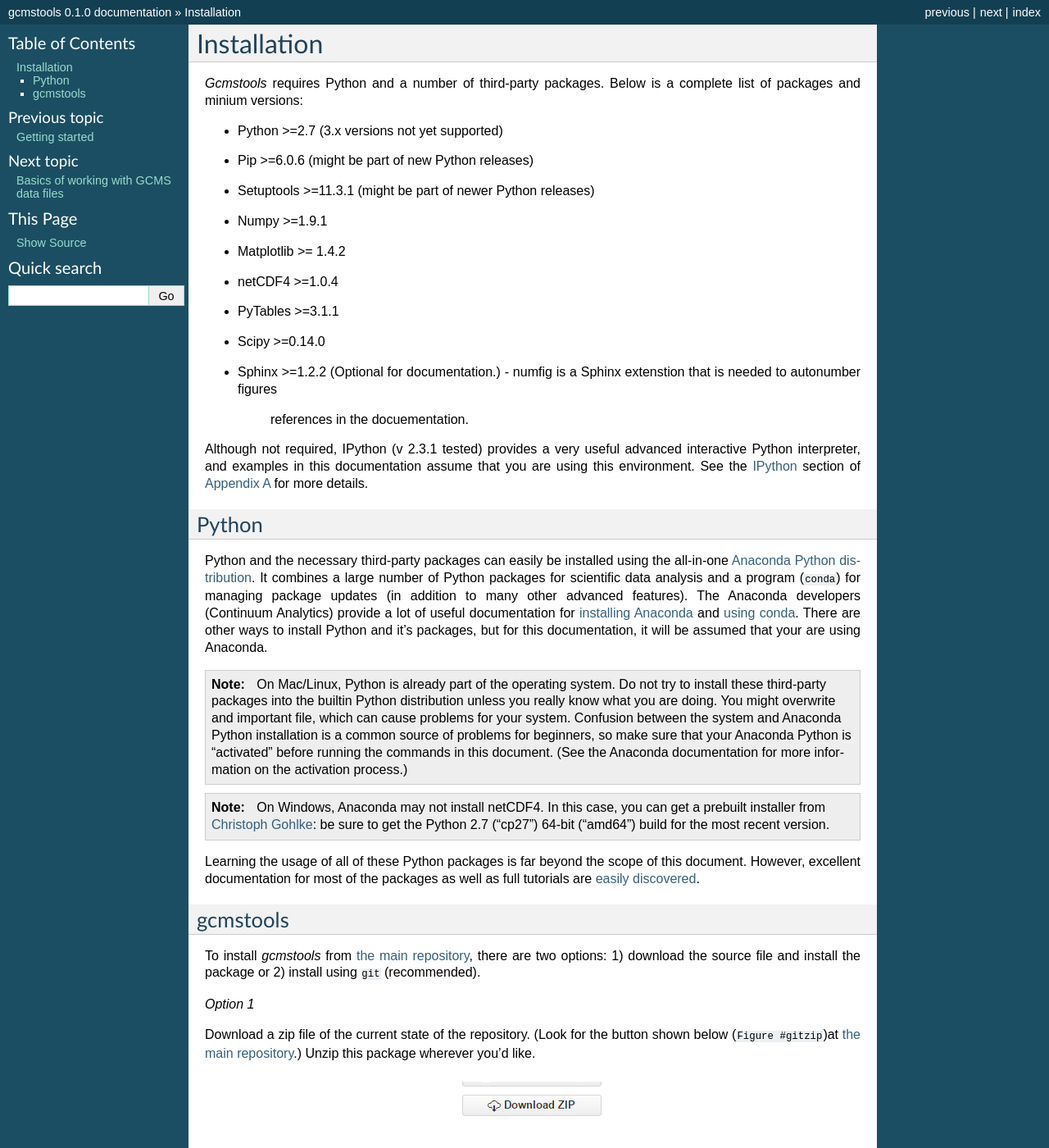
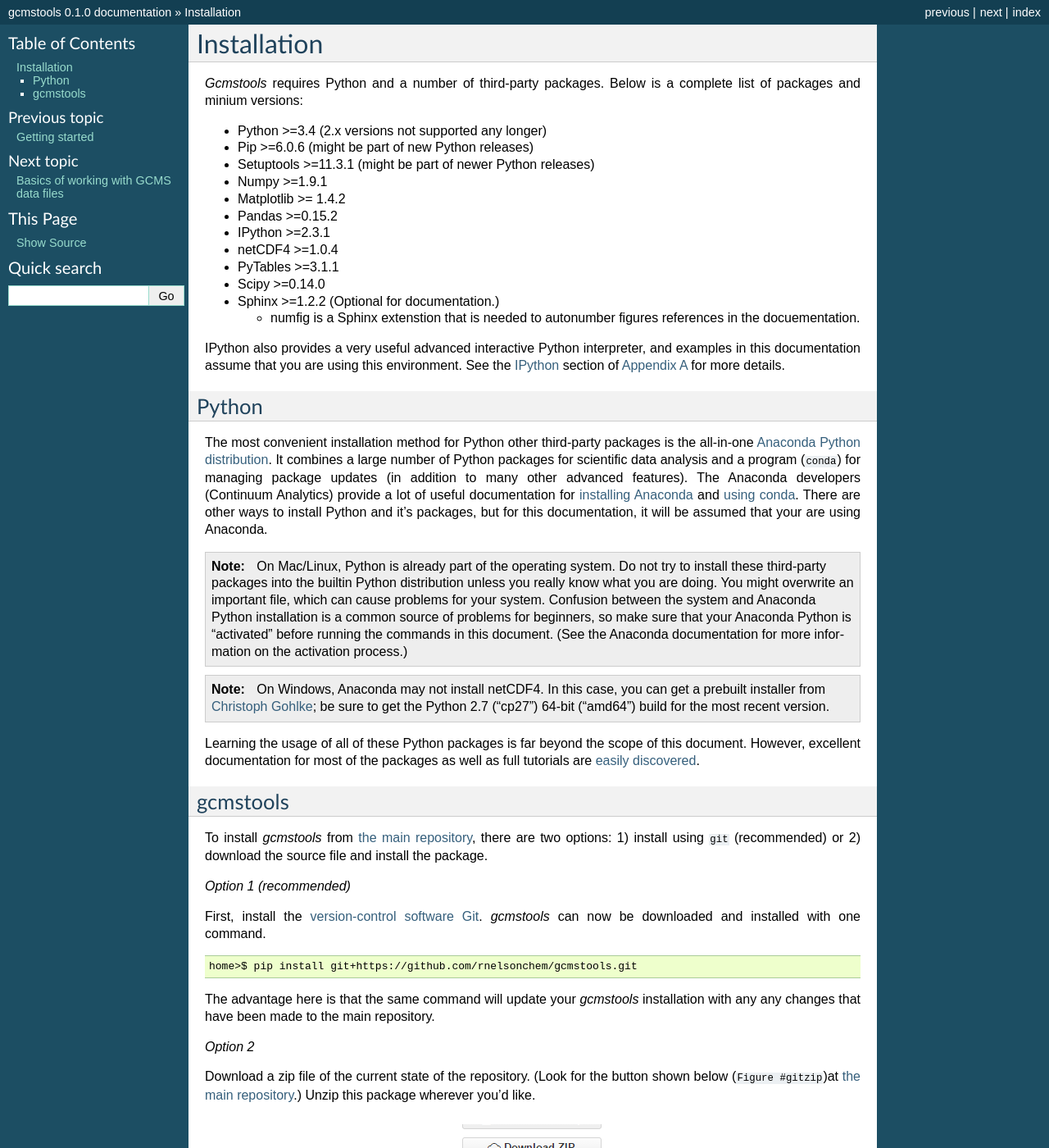
Before and after one commit to rnelsonchem/gcmstools, a Sphinx documentation site: the page built from docs/install.rst, in a window 1280 px wide and 1400 px high. Shown: the whole window at 82% size. Built offline with Sphinx 7.4.7, drawn with Linux system fonts in a browser that asks for light colours; cross-references to code outside the pages are shown as plain code; some of the changed text lies outside the part shown.

Commit message:
Update installation docs and setup.py
Updated the installation documentation to reflect extra package dependencies.
Also added these dependencies into setup.py.

```diff
--- a/docs/install.rst
+++ b/docs/install.rst
@@ -6,40 +6,43 @@
 *Gcmstools* requires Python and a number of third-party packages. Below is a
 complete list of packages and minium versions:
 
-* Python >=2.7 (3.x versions not yet supported)
+* Python >=3.4 (2.x versions not supported any longer)
 * Pip >=6.0.6 (might be part of new Python releases)
 * Setuptools >=11.3.1 (might be part of newer Python releases)
 * Numpy >=1.9.1
 * Matplotlib >= 1.4.2
+* Pandas >=0.15.2
+* IPython >=2.3.1
 * netCDF4 >=1.0.4
 * PyTables >=3.1.1
 * Scipy >=0.14.0
 * Sphinx >=1.2.2 (Optional for documentation.)
-  - numfig is a Sphinx extenstion that is needed to autonumber figures
+
+  * numfig is a Sphinx extenstion that is needed to autonumber figures
     references in the docuementation.
 
-Although not required, IPython (v 2.3.1 tested) provides a very useful
-advanced interactive Python interpreter, and examples in this documentation
-assume that you are using this environment. See the :ref:`ipython` section of
-:doc:`Appendix A <appendA>` for more details.
+IPython also provides a very useful advanced interactive Python interpreter,
+and examples in this documentation assume that you are using this environment.
+See the :ref:`ipython` section of :doc:`Appendix A <appendA>` for more
+details.
 
 Python
 ------
 
-Python and the necessary third-party packages can easily be installed using
-the all-in-one `Anaconda Python distribution`_. It combines a large number of
-Python packages for scientific data analysis and a program (``conda``) for
+The most convenient installation method for Python other third-party packages
+is the all-in-one `Anaconda Python distribution`_. It combines a large number
+of Python packages for scientific data analysis and a program (``conda``) for
 managing package updates (in addition to many other advanced features). The
-Anaconda developers (Continuum Analytics) provide a lot of useful documentation
-for `installing Anaconda`_ and `using conda`_. There are other ways to install
-Python and it's packages, but for this documentation, it will be assumed that
-your are using Anaconda.
+Anaconda developers (Continuum Analytics) provide a lot of useful
+documentation for `installing Anaconda`_ and `using conda`_. There are other
+ways to install Python and it's packages, but for this documentation, it will
+be assumed that your are using Anaconda.
 
 .. note::
 
     On Mac/Linux, Python is already part of the operating system.  Do not try
     to install these third-party packages into the builtin Python distribution
-    unless you really know what you are doing. You might overwrite and
+    unless you really know what you are doing. You might overwrite an
     important file, which can cause problems for your system.  Confusion
     between the system and Anaconda Python installation is a common source of
     problems for beginners, so make sure that your Anaconda Python is
@@ -49,7 +52,7 @@
 .. note::
 
     On Windows, Anaconda may not install netCDF4. In this case, you can get a
-    prebuilt installer from `Christoph Gohlke`_: be sure to get the Python 2.7
+    prebuilt installer from `Christoph Gohlke`_; be sure to get the Python 2.7
     ("cp27") 64-bit ("amd64") build for the most recent version.
 
 Learning the usage of all of these Python packages is far beyond the scope of
@@ -66,10 +69,22 @@
 ---------
 
 To install *gcmstools* from `the main repository`_, there are two options: 1)
-download the source file and install the package or 2) install using ``git``
-(recommended).
+install using ``git`` (recommended) or 2) download the source file and install
+the package.
 
-*Option 1*
+*Option 1 (recommended)*
+
+First, install the `version-control software Git`_. *gcmstools* can now be
+downloaded and installed with one command.
+
+.. code::
+
+    home>$ pip install git+https://github.com/rnelsonchem/gcmstools.git
+
+The advantage here is that the same command will update your *gcmstools*
+installation with any any changes that have been made to the main repository.
+
+*Option 2*
 
 Download a zip file of the current state of the repository. (Look for the
 button shown below (:num:`Figure #gitzip`)at `the main repository`_.) Unzip
@@ -83,29 +98,19 @@
 
 From the command line, navigate the newly extracted folder and use ``pip`` to
 install the package.  In this case, *path-to-gcmstools-folder* is the location
-of the newly unzipped *gcmstools* folder. Be sure to put a ``.`` at the end of
-that pip command.
+of the newly unzipped *gcmstools* folder. Be sure to put a dot (``.``) at the
+end of that pip command.
 
 .. code::
 
     home>$ cd path-to-gcmstools-folder
     gcmstools>$ pip install .
 
-*Option 2 (recommended)*
-
-First, install the `version-control software Git`_. *gcmstools* can now be
-downloaded and installed with one command.
-
-.. code::
-
-    home>$ pip install git+https://github.com/rnelsonchem/gcmstools.git
-
-The advantage here is that the same command will update your *gcmstools*
-installation with any any changes that have been made to the main repository.
-
 *Uninstall*
 
-Uninstallation of *gcmstools* is trivial.
+Uninstallation of *gcmstools* is trivial. It may be a good idea to run this
+command before installing updates as well to ensure that the most recent
+version of *gmcstools* is being installed.
 
 .. code::
 
--- a/setup.py
+++ b/setup.py
@@ -21,6 +21,8 @@
         'netCDF4>=1.0.4',
         'tables>=3.1.1',
         'scipy>=0.14.0',
+        'pandas>=0.15.2',
+        'IPython>=2.3.1',
     ],
 
     package_data = {
```
